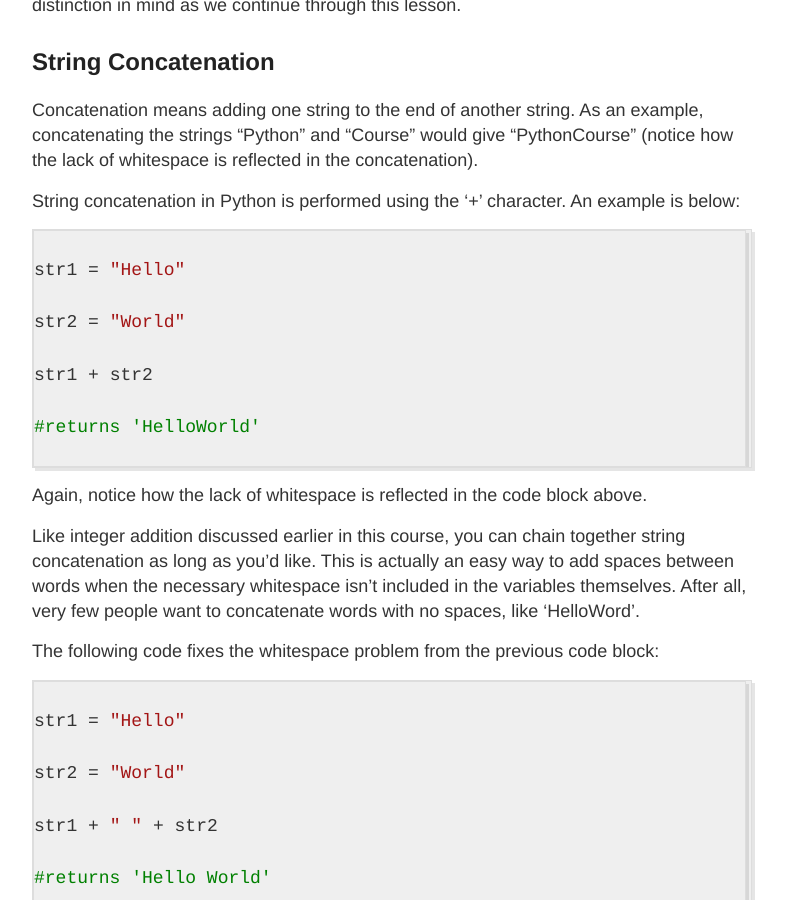
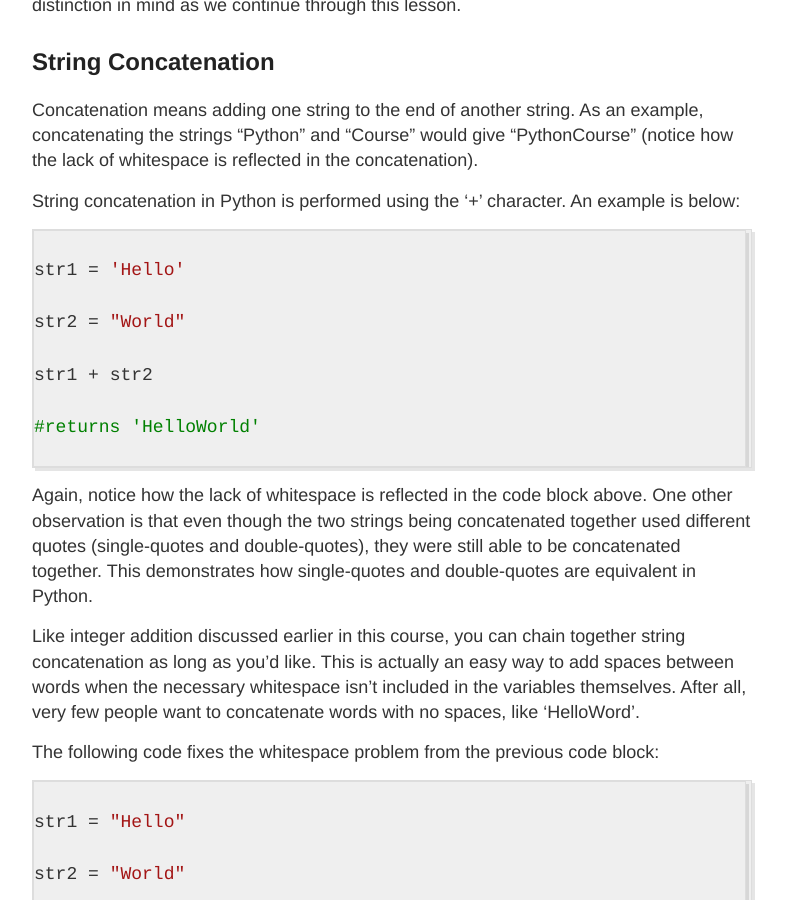
Before and after one commit to rosyberti/website, a Jekyll site: the page built from python-course/strings.md, in a window 1280 px wide and 900 px high, scrolled down 3223 px. Shown: the whole window, without its empty margins (248-1034 px from the left). Built offline with Jekyll 4.4.1, drawn with Linux system fonts in a browser that asks for light colours.

Commit message:
Update strings.md

````diff
--- a/python-course/strings.md
+++ b/python-course/strings.md
@@ -130,7 +130,7 @@ String concatenation in Python is performed using the '+' character. An example
 
 ```python
 
-str1 = "Hello"
+str1 = 'Hello'
 
 str2 = "World"
 
@@ -140,7 +140,7 @@ str1 + str2
 
 ```
 
-Again, notice how the lack of whitespace is reflected in the code block above.
+Again, notice how the lack of whitespace is reflected in the code block above. One other observation is that even though the two strings being concatenated together used different quotes (single-quotes and double-quotes), they were still able to be concatenated together. This demonstrates how single-quotes and double-quotes are equivalent in Python.
 
 Like integer addition discussed earlier in this course, you can chain together string concatenation as long as you'd like. This is actually an easy way to add spaces between words when the necessary whitespace isn't included in the variables themselves. After all, very few people want to concatenate words with no spaces, like 'HelloWord'.
 
````
